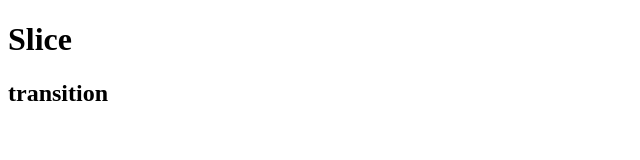
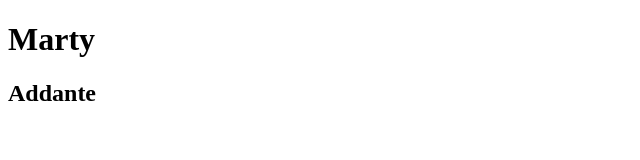
Before and after one commit to MartyAddante/MartyAddante.github.io, a plain HTML site: page index.html in a window 1280 px wide. Shown: the whole page, without its empty margins (0-640 px from the left). Drawn offline with Linux system fonts and the light colour scheme.

Commit message:
added name

```diff
--- a/index.html
+++ b/index.html
@@ -16,10 +16,10 @@
     <div class="slice slice-8"></div>
     <div class="text">
       <h1>
-        Slice
+        Marty
       </h1>
       <h2>
-        transition
+        Addante
       </h2>
     </div>
   </div>
```
